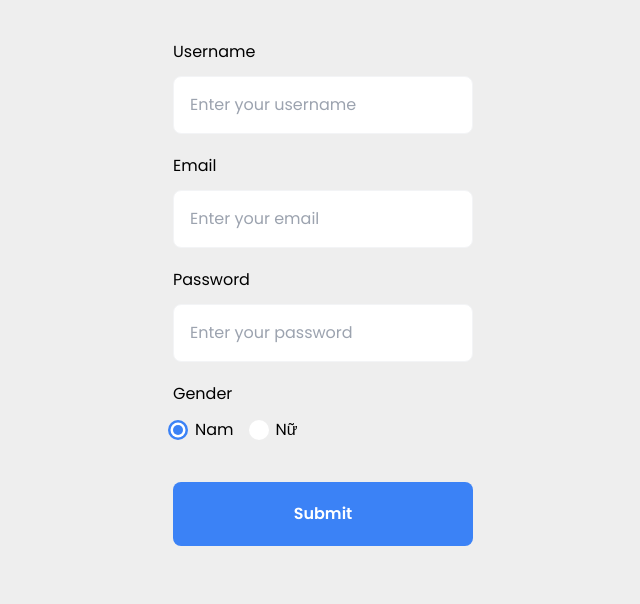
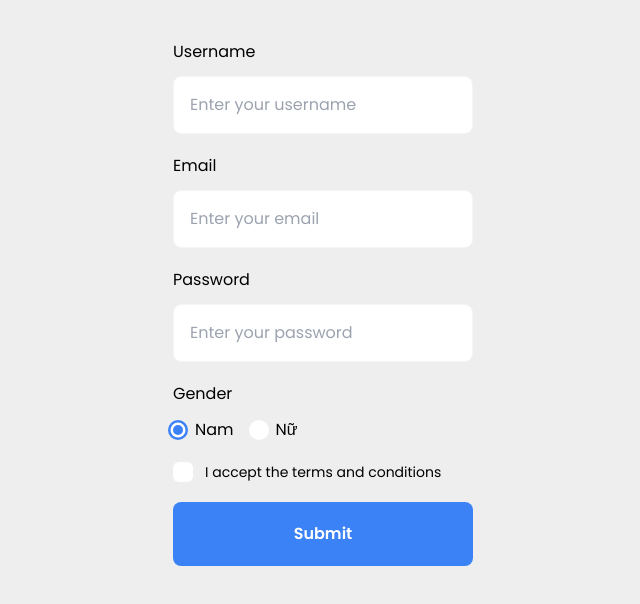
Before and after one commit to minhdanghorus/react-register-form, a React (Vite) app: page / in a window 1280 px wide. Shown: the top 604 px of the page, without its empty margins (317-957 px from the left). Built offline with nearby package versions, Linux system fonts and the light colour scheme.

Commit message:
b164: Thực hành Register Form với Formik - Custom Checkbox

```diff
--- /dev/null
+++ b/src/components/checkbox/CheckboxFomik.jsx
@@ -0,0 +1,44 @@
+import { useField } from "formik";
+import React from "react";
+
+const CheckboxFomik = ({ children, ...props }) => {
+  const [field, meta] = useField(props);
+  return (
+    <div className="flex flex-col gap-3">
+      <label className="cursor-pointer custom-checkbox">
+        <input
+          type="checkbox"
+          {...field}
+          {...props}
+          id={props.name}
+          checked={field.value}
+          className=" hidden"
+        />
+        <div className="flex items-center gap-x-3">
+          <div className="w-full h-full transition-all bg-white rounded-md flex items-center justify-center custom-checkbox-square">
+            <svg
+              width="16"
+              height="17"
+              viewBox="0 0 16 17"
+              fill="none"
+              xmlns="http://www.w3.org/2000/svg"
+            >
+              <path
+                d="M13.7453 4.89733L5.93178 12.7109L2.25482 9.03391L3.17132 8.11741L5.93178 10.8714L12.8288 3.98083L13.7453 4.89733Z"
+                fill="white"
+              />
+            </svg>
+          </div>
+          <label htmlFor={props.name} className=" text-sm cursor-pointer">
+            {children}
+          </label>
+        </div>
+      </label>
+      {meta.touched && meta.error && (
+        <p className=" text-red-500 text-sm">{meta.error}</p>
+      )}
+    </div>
+  );
+};
+
+export default CheckboxFomik;
--- a/src/components/form/RegisterFormik.jsx
+++ b/src/components/form/RegisterFormik.jsx
@@ -3,6 +3,7 @@ import InputFormik from "../input/InputFormik";
 import { Formik } from "formik";
 import * as yup from "yup";
 import RadioFomik from "../radio/RadioFomik";
+import CheckboxFomik from "../checkbox/CheckboxFomik";
 
 const validationSchema = yup
   .object({
@@ -13,14 +14,15 @@ const validationSchema = yup
       .required("Please enter your email"),
     password: yup
       .string()
-      .min(8, "Your password must be at least 8 characters or greater"),
-    // .matches(
-    //   /^(?=.*[a-z])(?=.*[A-Z])(?=.*\d)(?=.*[@$!%*?&])[A-Za-z\d@$!%*?&]{8,}$/,
-    //   {
-    //     message:
-    //       "Your password must have at least 1 uppercase, 1 lowercase, 1 special character",
-    //   }
-    // ).required("Please enter your password"),
+      .min(8, "Your password must be at least 8 characters or greater")
+      .matches(
+        /^(?=.*[a-z])(?=.*[A-Z])(?=.*\d)(?=.*[@$!%*?&])[A-Za-z\d@$!%*?&]{8,}$/,
+        {
+          message:
+            "Your password must have at least 1 uppercase, 1 lowercase, 1 special character",
+        }
+      )
+      .required("Please enter your password"),
     gender: yup
       .string()
       .required("Please select your gender")
@@ -63,7 +65,7 @@ const RegisterFormik = () => {
         {
           /* console.log("watchGender: ", watchGender); */
         }
-        {/* console.log("value: ", formik.values); */}
+        console.log("formik: ", formik);
         return (
           <form
             onSubmit={formik.handleSubmit}
@@ -104,6 +106,9 @@ const RegisterFormik = () => {
                 ></RadioFomik>
               </div>
             </div>
+            <CheckboxFomik name="term">
+              I accept the terms and conditions
+            </CheckboxFomik>
             <button className="w-full p-5 bg-blue-500 text-white rounded-lg mt-5 font-semibold">
               {formik.isSubmitting ? (
                 <div className="w-5 h-5 rounded-full border-2 border-t-2 border-t-transparent animate-spin mx-auto"></div>
```
